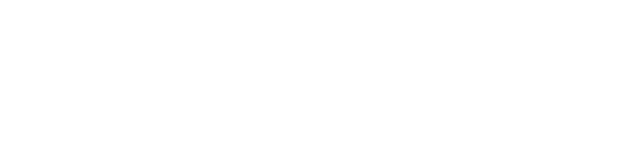
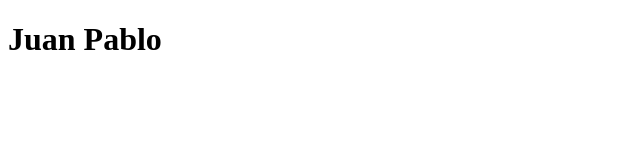
Before and after one commit to JuanPabloReina/Texto-3, a plain HTML site: page index.html in a window 1280 px wide. Shown: the whole page, without its empty margins (0-640 px from the left). Drawn offline with Linux system fonts and the light colour scheme.

Commit message:
Se agrego nombre

```diff
--- a/index.html
+++ b/index.html
@@ -7,6 +7,6 @@
     <link rel="stylesheet" href="style.css">
 </head>
 <body>
-
+    <h1>Juan Pablo</h1>
 </body>
 </html>
```
